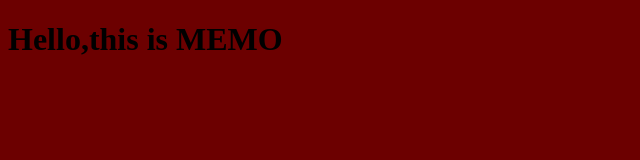
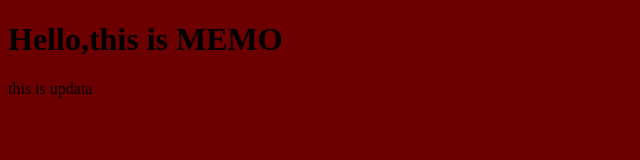
Before and after one commit to MohhamedMostafa/Project, a plain HTML site: page index.html in a window 1280 px wide. Shown: the full height of the page, 0-640 px from the left. Drawn offline with Linux system fonts and the light colour scheme.

Commit message:
this is updata index.html

```diff
--- a/index.html
+++ b/index.html
@@ -10,6 +10,7 @@
 <body>
 
     <h1>Hello,this is MEMO </h1>
+    <p>this is updata</p>
     <script src="app.js"></script>
 </body>
 </html>
```
